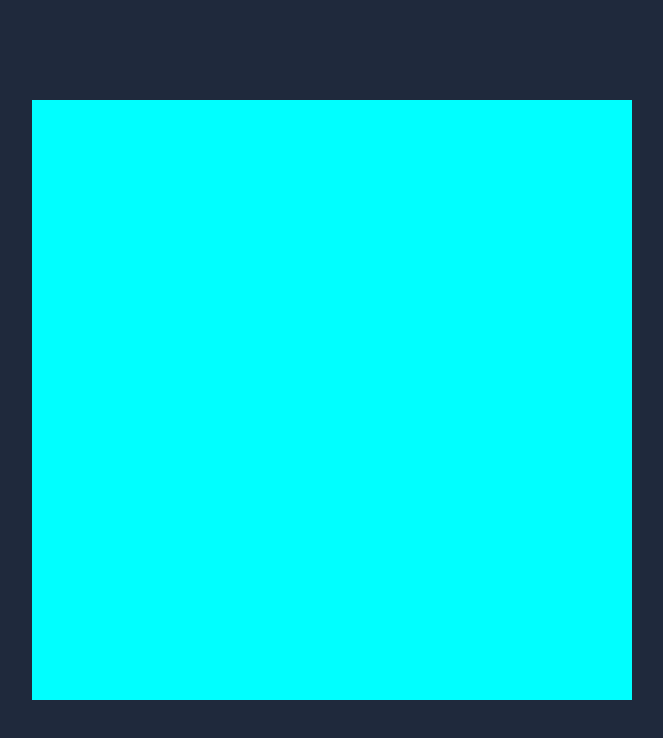
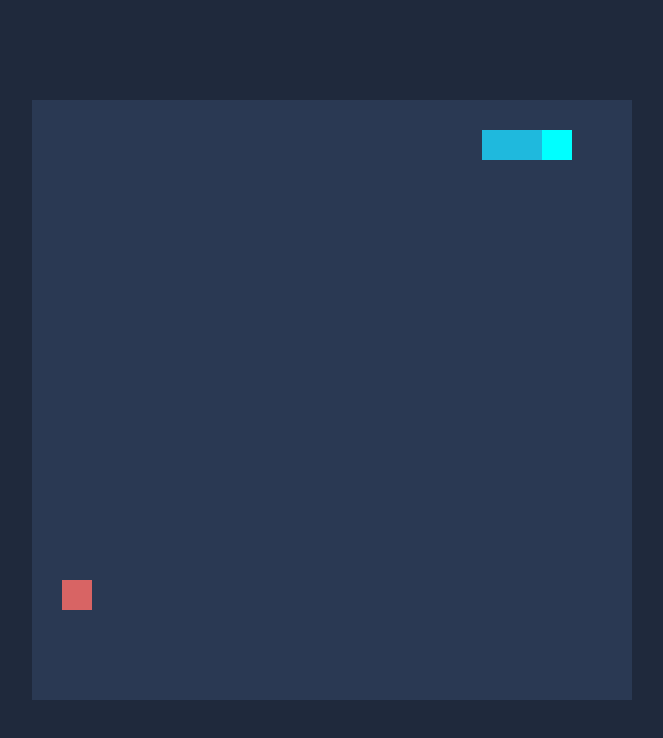
Before and after one commit to MAAAHAAVE/SnakeJS, a plain HTML site: page index.html in a window 1280 px wide. Shown: the whole page, without its empty margins (308-971 px from the left). Drawn offline with Linux system fonts and the light colour scheme.

Commit message:
Added animations and apples

```diff
--- a/index.html
+++ b/index.html
@@ -12,10 +12,11 @@
         <canvas id="canvas" class="field__canvas"> </canvas>
       </div>
     </div>
-    <script src="/js/utils.js"></script>
+    <script src="/js/food.js"></script>
+    <script src="/js/utils/mapKeyCode.js"></script>
+    <script src="/js/utils/animateRAFInterval.js"></script>
     <script src="/js/settings.js"></script>
     <script src="/js/state.js"></script>
-    <script src="/js/food.js"></script>
     <script src="/js/snake.js"></script>
     <script src="/js/game.js"></script>
   </body>
--- a/js/food.js
+++ b/js/food.js
@@ -0,0 +1,44 @@
+const addNewFood = () => {
+  const cordsNewFood = _getFreeSpace();
+
+  if (cordsNewFood) {
+    state.food.didAte = false;
+    state.food.apples.x = cordsNewFood.x;
+    state.food.apples.y = cordsNewFood.y;
+  }
+};
+
+const _getRandomPosition = (num) => {
+  return Math.floor(Math.random() * num);
+};
+
+const _getFreeSpace = () => {
+  const { snake, food } = state;
+  const { tail } = snake;
+  const { didAte } = food;
+
+  let isNewCordsFood = true,
+    x,
+    y;
+
+  if (!didAte) {
+    return false;
+  }
+  while (isNewCordsFood) {
+    x = _getRandomPosition(row);
+    y = _getRandomPosition(row);
+
+    for (let t = 0; t < tail.length; t += 1) {
+      if (tail[t].x === x && tail[t].y === y) {
+        isNewCordsFood = true;
+        break;
+      } else {
+        isNewCordsFood = false;
+      }
+    }
+    if (isNewCordsFood) {
+      continue;
+    }
+  }
+  return { x, y };
+};
--- a/js/game.js
+++ b/js/game.js
@@ -1,22 +1,62 @@
 const onload = () => {
-
-  const canvas = document.getElementById('canvas');
-  const ctx = canvas.getContext('2d');
+  const canvas = document.getElementById("canvas");
+  const ctx = canvas.getContext("2d");
 
   canvas.width = width;
   canvas.height = height;
 
   const renderGame = () => {
-    for(let y = 0; y < row; y += 1){
-      for(let x = 0; x< row; x += 1){
-        ctx.fillStyle = 'aqua';
-        ctx.fillRect(x * ceil, y * ceil, ceil, ceil);
+    ctx.clearRect(0, 0, width, height);
+    for (let y = 0; y < row; y += 1) {
+      for (let x = 0; x < row; x += 1) {
+        state.snake.tail.forEach((s) => {
+          if (s.x === x && s.y === y) {
+            ctx.fillStyle = colors.snakeBody;
+            ctx.fillRect(x * ceil, y * ceil, ceil, ceil);
+            if (s.h) {
+              ctx.fillStyle = colors.snakeHead;
+              ctx.fillRect(x * ceil, y * ceil, ceil, ceil);
+            }
+          }
+        });
+
+        if (state.food.apples.x === x && state.food.apples.y === y) {
+          ctx.fillStyle = colors.apples;
+          ctx.fillRect(x * ceil, y * ceil, ceil, ceil);
+        }
       }
     }
   };
 
   renderGame();
 
-}
+  let startTime = 0,
+    currentTime = 0,
+    time = 0,
+    currentSecond = 0;
 
-window.addEventListener('load', onload);
+  animateRAFInterval.start(() => {
+    if (startTime === 0) {
+      startTime = new Date().getTime();
+    }
+
+    currentTime = new Date().getTime();
+    time = currentTime - startTime;
+    currentSecond = Math.floor(time / state.snake.speed);
+
+    if (currentSecond > 0) {
+      startTime = 0;
+      moveSnake();
+      addNewFood();
+      renderGame();
+    }
+  });
+
+  const onkeydown = (e) => {
+    changeDirection(e.keyCode);
+  };
+
+  document.addEventListener("keydown", onkeydown);
+};
+
+window.addEventListener("load", onload);
--- a/js/settings.js
+++ b/js/settings.js
@@ -1,17 +1,14 @@
-let width,
-    height,
-    row,
-    ceil,
-    colors;
+let width, height, row, ceil, colors;
 
 width = 600;
 height = 600;
 
-ceil =30;
+ceil = 30;
 
 row = width / ceil;
 
 colors = {
-  snakeHead: '#00ffff',
-  snakeBody: '#1fb9dd'
-}
+  snakeHead: "#00ffff",
+  snakeBody: "#1fb9dd",
+  apples: "#d86464",
+};
--- a/js/snake.js
+++ b/js/snake.js
@@ -0,0 +1,122 @@
+const changeDirection = (keyCode) => {
+  const direction = mapKeyCode(keyCode);
+
+  if (_hasDirection(state.snake, direction)) {
+    state.snake.direction = direction;
+  }
+};
+
+const moveSnake = () => {
+  const headSnake = _getHeadSnake(state.snake);
+  const direction = state.snake.direction;
+  let newMovementSnake;
+
+  if (direction === "left") {
+    newMovementSnake = {
+      x: headSnake.x - 1,
+      y: headSnake.y,
+      d: direction,
+      h: true,
+    };
+  }
+  if (direction === "right") {
+    newMovementSnake = {
+      x: headSnake.x + 1,
+      y: headSnake.y,
+      d: direction,
+      h: true,
+    };
+  }
+  if (direction === "up") {
+    newMovementSnake = {
+      x: headSnake.x,
+      y: headSnake.y - 1,
+      d: direction,
+      h: true,
+    };
+  }
+  if (direction === "down") {
+    newMovementSnake = {
+      x: headSnake.x,
+      y: headSnake.y + 1,
+      d: direction,
+      h: true,
+    };
+  }
+
+  newMovementSnake = _setTeleportSnake(state.snake, newMovementSnake);
+
+  state.snake.lastPosTail = state.snake.tail.shift();
+  headSnake.h = false;
+  state.snake.tail.push(newMovementSnake);
+
+  _checkGrowth();
+};
+
+const _setTeleportSnake = (snake, newHeadSnake) => {
+  const { direction } = snake;
+  const rowEdge = row - 1;
+
+  if (newHeadSnake.x > rowEdge && direction === "right") {
+    return {
+      ...newHeadSnake,
+      x: 0,
+    };
+  }
+  if (newHeadSnake.x < 0 && direction === "left") {
+    return {
+      ...newHeadSnake,
+      x: rowEdge,
+    };
+  }
+  if (newHeadSnake.y < 0 && direction === "up") {
+    return {
+      ...newHeadSnake,
+      y: rowEdge,
+    };
+  }
+  if (newHeadSnake.y > rowEdge && direction === "down") {
+    return {
+      ...newHeadSnake,
+      y: 0,
+    };
+  }
+
+  return {
+    ...newHeadSnake,
+  };
+};
+
+const _hasDirection = (snake, direction) => {
+  const headSnake = _getHeadSnake(snake);
+
+  if (
+    (direction === "left" && headSnake.d !== "right") ||
+    (direction === "right" && headSnake.d !== "left") ||
+    (direction === "up" && headSnake.d !== "down") ||
+    (direction === "down" && headSnake.d !== "up")
+  ) {
+    return true;
+  }
+
+  return false;
+};
+
+const _checkGrowth = () => {
+  const {
+    snake,
+    food: { apples },
+  } = state;
+
+  const headSnake = _getHeadSnake(snake);
+
+  if (apples.x === headSnake.x && apples.y === headSnake.y) {
+    state.food.didAte = true;
+    state.snake.tail.unshift(state.snake.lastPosTail);
+    state.snake.speed = state.snake.speed - 0.5
+  }
+};
+
+const _getHeadSnake = (snake) => {
+  return snake.tail[snake.tail.length - 1];
+};
--- a/js/state.js
+++ b/js/state.js
@@ -0,0 +1,17 @@
+const state = {
+  snake: {
+    tail: [
+      { x: 1, y: 1, d: "right", h: false },
+      // { x: 2, y: 1, d: "right", h: false },
+      // { x: 3, y: 1, d: "right", h: false },
+      { x: 2, y: 1, d: "right", h: true },
+    ],
+    direction: "right",
+    lastPosTail: {},
+    speed: 300,
+  },
+  food: {
+    didAte: true,
+    apples: {},
+  },
+};
--- /dev/null
+++ b/js/utils/animateRAFInterval.js
@@ -0,0 +1,37 @@
+const animateRAFInterval = {
+  id: null,
+  start: null,
+  canceled: false,
+  cancel() {
+    if (!this.id) {
+      return false;
+    }
+    cancelAnimationFrame(this.id);
+    this.id = null;
+    this.canceled = true;
+  },
+};
+
+const startRAFInterval = (cb) => {
+  if (!cb) {
+    throw new Error("Callback function is undefined");
+  }
+  if (typeof cb !== "function") {
+    throw new TypeError("Callback is not a function");
+  }
+
+  animateRAFInterval.canceled = false;
+
+  const animate = () => {
+    cb();
+
+    if (!animateRAFInterval.canceled) {
+      animateRAFInterval.id = requestAnimationFrame(animate);
+    }
+  };
+  if (!animateRAFInterval.canceled) {
+    animateRAFInterval.id = requestAnimationFrame(animate);
+  }
+};
+
+animateRAFInterval.start = startRAFInterval;
--- /dev/null
+++ b/js/utils/mapKeyCode.js
@@ -0,0 +1,14 @@
+const mapKeyCode = (keyCode) => {
+  let direction = {
+    37: "left",
+    38: "up",
+    39: "right",
+    40: "down",
+    65: "left",
+    87: "up",
+    68: "right",
+    83: "down",
+  };
+
+  return direction[keyCode];
+};
```
Also changed, not shown: js/utils.js (deleted).
